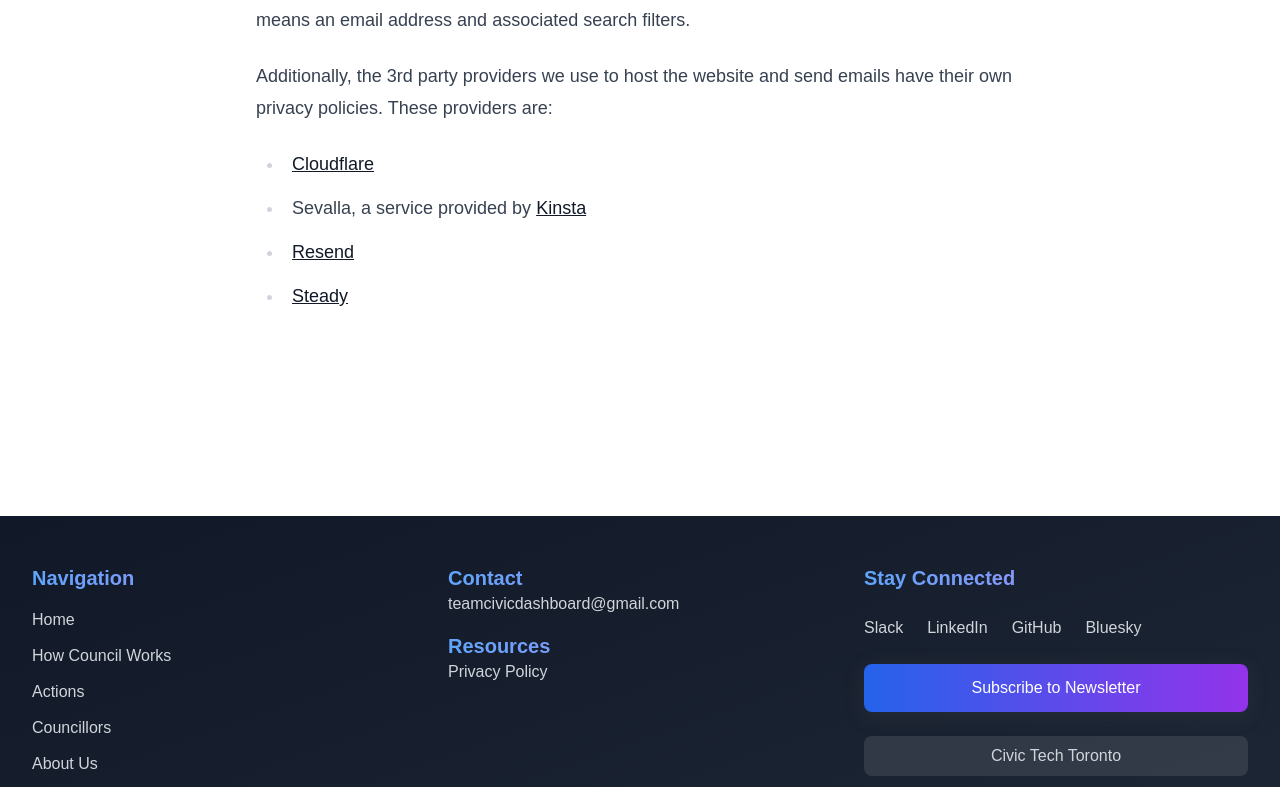
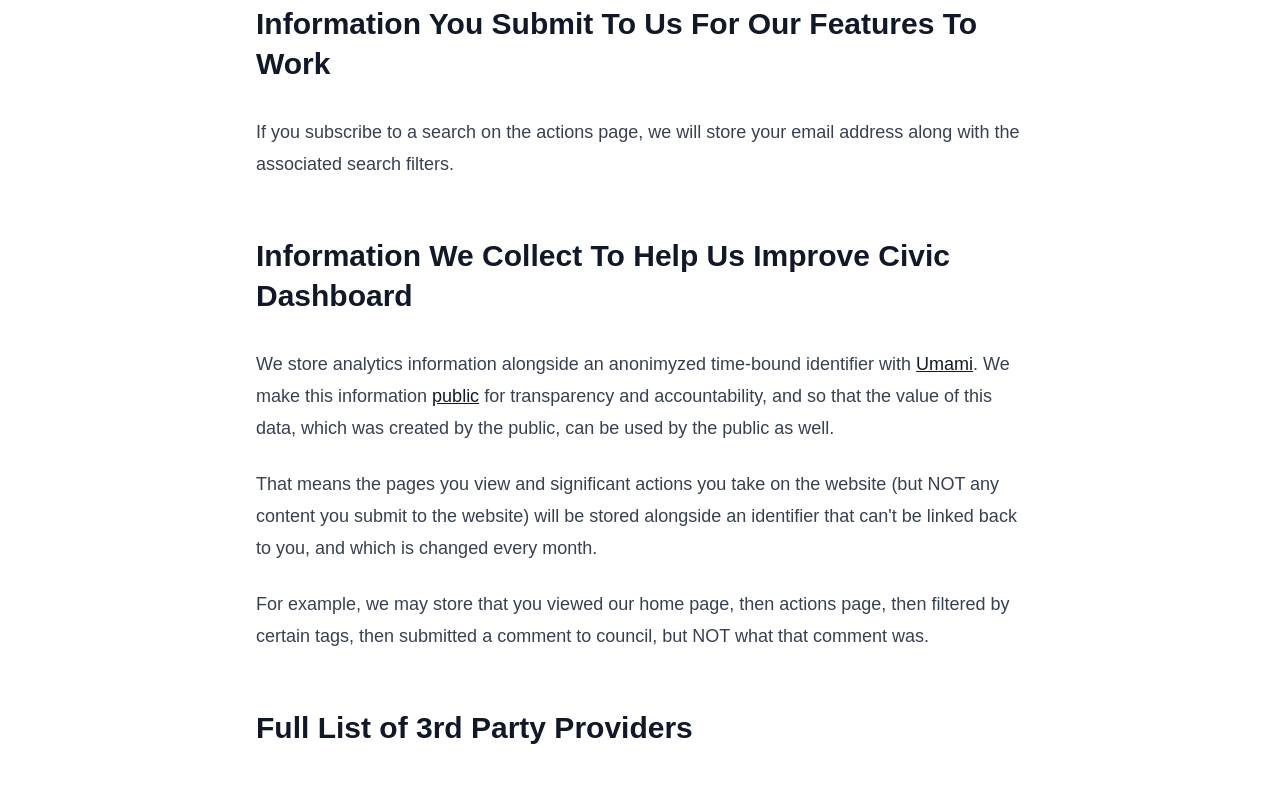
Before and after one commit to civic-dashboard/civic-dashboard-web, a Next.js app: page /privacy in a window 1280 px wide. Shown: the part 388-1175 px from the top of the page. Built offline with nearby package versions, Linux system fonts and the light colour scheme.

Commit message:
docs: update privacy policy

```diff
--- a/src/app/privacy/page.tsx
+++ b/src/app/privacy/page.tsx
@@ -19,12 +19,45 @@ export default function Privacy() {
             <a href="/feedback">Let us know how we can do better! </a>
           </p>
 
+          <h2>Information You Submit To Us For Our Features To Work</h2>
           <p>
-            Currently, all we store is information users have submitted to us to
-            subscribe to searches. That means an email address and associated
-            search filters.
+            If you subscribe to a search on the actions page, we will store your
+            email address along with the associated search filters.
           </p>
 
+          <h2>Information We Collect To Help Us Improve Civic Dashboard</h2>
+          <p>
+            We store analytics information alongside an anonimyzed time-bound
+            identifier with{' '}
+            <a href="https://umami.is/" target="_blank">
+              Umami
+            </a>
+            . We make this information{' '}
+            <a
+              href="https://eu.umami.is/share/6R9CNotgCUNEmDL5/civicdashboard.ca"
+              target="_blank"
+            >
+              public
+            </a>{' '}
+            for transparency and accountability, and so that the value of this
+            data, which was created by the public, can be used by the public as
+            well.
+          </p>
+
+          <p>
+            That means the pages you view and significant actions you take on
+            the website (but NOT any content you submit to the website) will be
+            stored alongside an identifier that can&apos;t be linked back to
+            you, and which is changed every month.
+          </p>
+
+          <p>
+            For example, we may store that you viewed our home page, then
+            actions page, then filtered by certain tags, then submitted a
+            comment to council, but NOT what that comment was.
+          </p>
+
+          <h2>Full List of 3rd Party Providers</h2>
           <p>
             Additionally, the 3rd party providers we use to host the website and
             send emails have their own privacy policies. These providers are:
@@ -57,6 +90,11 @@ export default function Privacy() {
                 Steady
               </a>
             </li>
+            <li>
+              <a href="https://umami.is/privacy" target="_blank">
+                Umami
+              </a>
+            </li>
           </ul>
         </div>
       </main>
```
